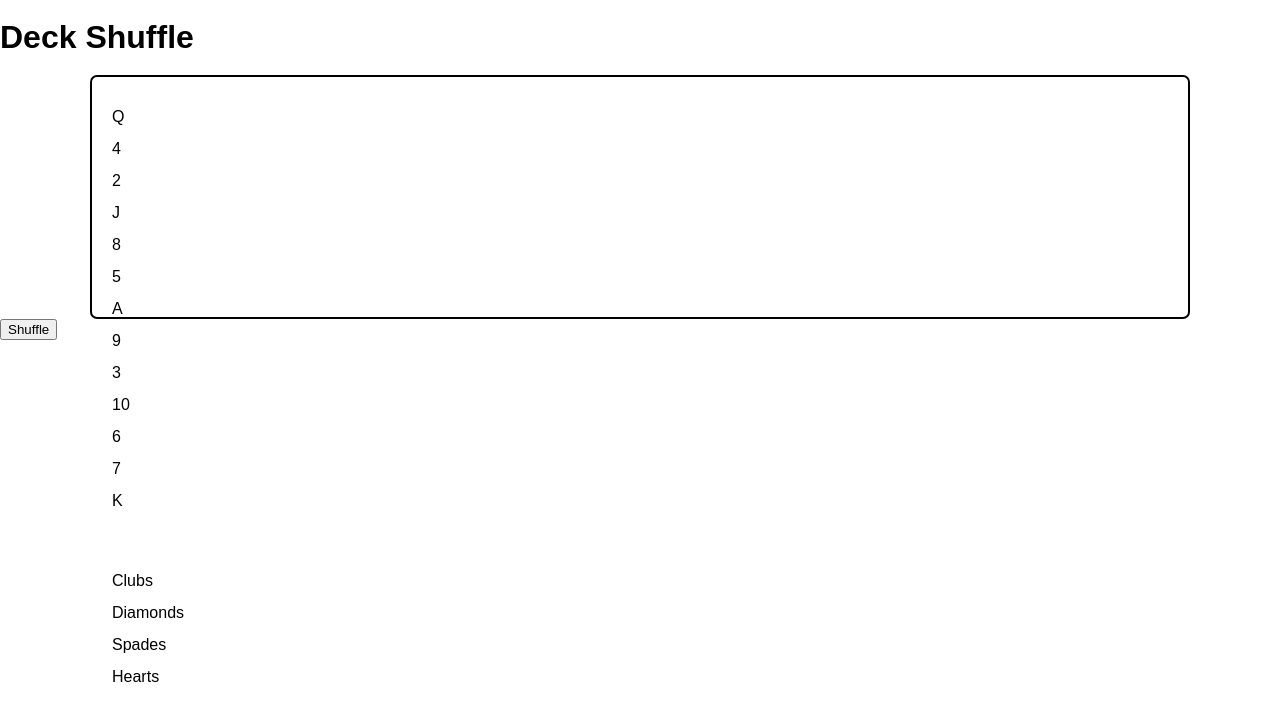
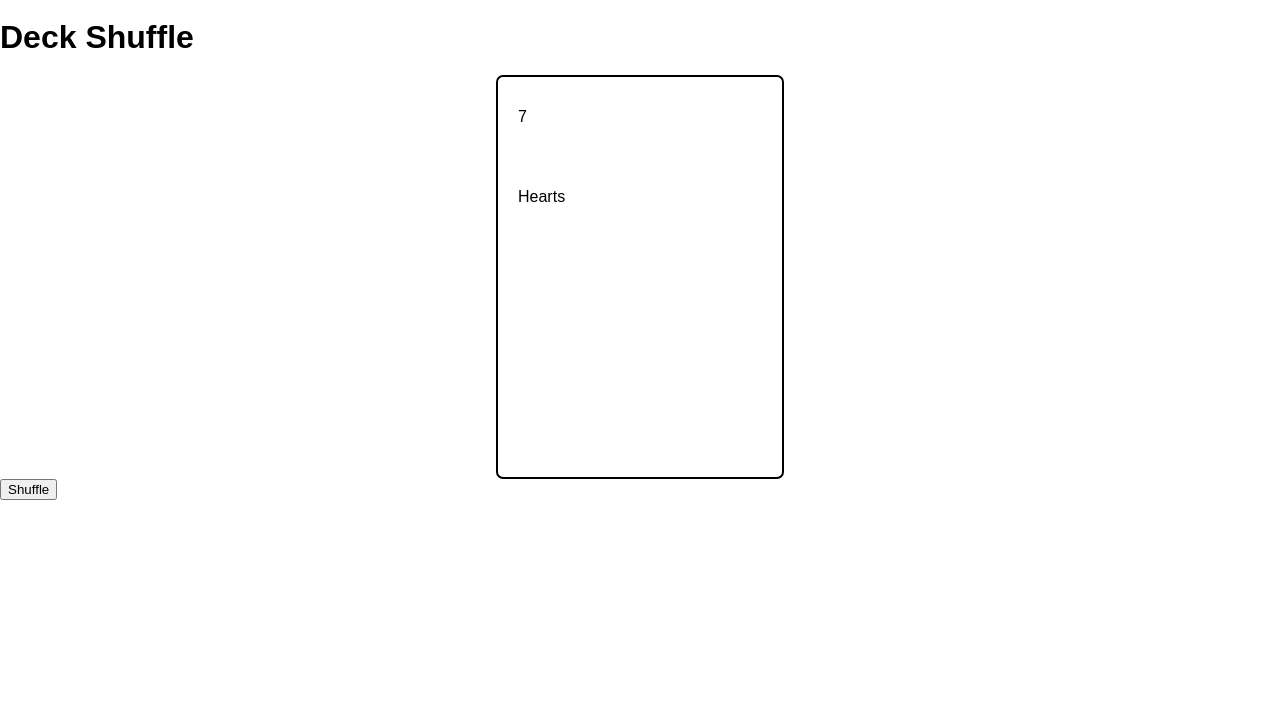
Before and after one commit to jessicaevans17/deck-shuffle, a website: page public/index.html in a window 1280 px wide. Both pictures are taken after a click on the button "Shuffle". Drawn offline with Linux system fonts and the light colour scheme.

Commit message:
changed javascript

```diff
--- a/public/main.js
+++ b/public/main.js
@@ -3,40 +3,21 @@ const main = () => {
     document.querySelector('h1.hello-world').textContent = 'Hello, World!'
   }
 }
-const deck = new Array()
 const suits = ["Spades", "Diamonds", "Clubs", "Hearts"]
 const values = ["A", "2", "3", "4", "5", "6", "7", "8", "9", "10", "J", "Q", "K"]
 
-
-let arrayShuffle = function (arr) {
-  let newPos
-  let tempPos
-
-  for (let i = arr.length - 1; i > 0; i--) {
-    newPos = Math.floor(Math.random() * (i + 1))
-    tempPos = arr[i]
-    arr[i] = arr[newPos]
-    arr[newPos] = tempPos
-  }
-  return arr
+shuffleCards = () => {
+  let newSuit = suits[Math.floor(Math.random() * suits.length)]
+  console.log(newSuit)
+  let newValue = values [Math.floor(Math.random() * values.length)]
+  console.log(newValue)
+  let addNewSuit = document.createElement ("p")
+  addNewSuit.textContent = newSuit
+  document.querySelector(".suits").appendChild(addNewSuit)
+  let addNewValue = document.createElement("p")
+  addNewValue.textContent = newValue
+  document.querySelector(".values").appendChild(addNewValue)
 }
-
-const shuffleCards = () =>{
-  let suitShuffle = arrayShuffle (suits)
-  for (let i=0; i < suitShuffle.length; i++) {
-    const createSuit= document.createElement ("p")
-    createSuit.textContent = suitShuffle[i]
-    document.querySelector(".suits").appendChild(createSuit)}
-  let valueShuffle = arrayShuffle (values)
-  for (let i=0; i < valueShuffle.length; i++){
-    const createValue = document.createElement ("p")
-    createValue.textContent = valueShuffle[i]
-    document.querySelector(".values").appendChild(createValue)}
-  }
-
-
-
-
 document
   .querySelector(".shuffle")
   .addEventListener("click", shuffleCards)
--- a/public/screen.css
+++ b/public/screen.css
@@ -26,3 +26,17 @@ body {
   flex-direction: column;
   padding-left: 20px;
 }
+
+@media (min-width: 481px) {
+  .card-deck {
+  display: flex;
+  justify-content: flex-start;
+  border: 2px solid black;
+  border-radius: 7px;
+  margin-left: 31rem;
+  margin-right: 31rem;
+  height: 25rem;
+  }
+
+
+}
```
Also changed, not shown: public/assets/Rileypic.jpg (added).
